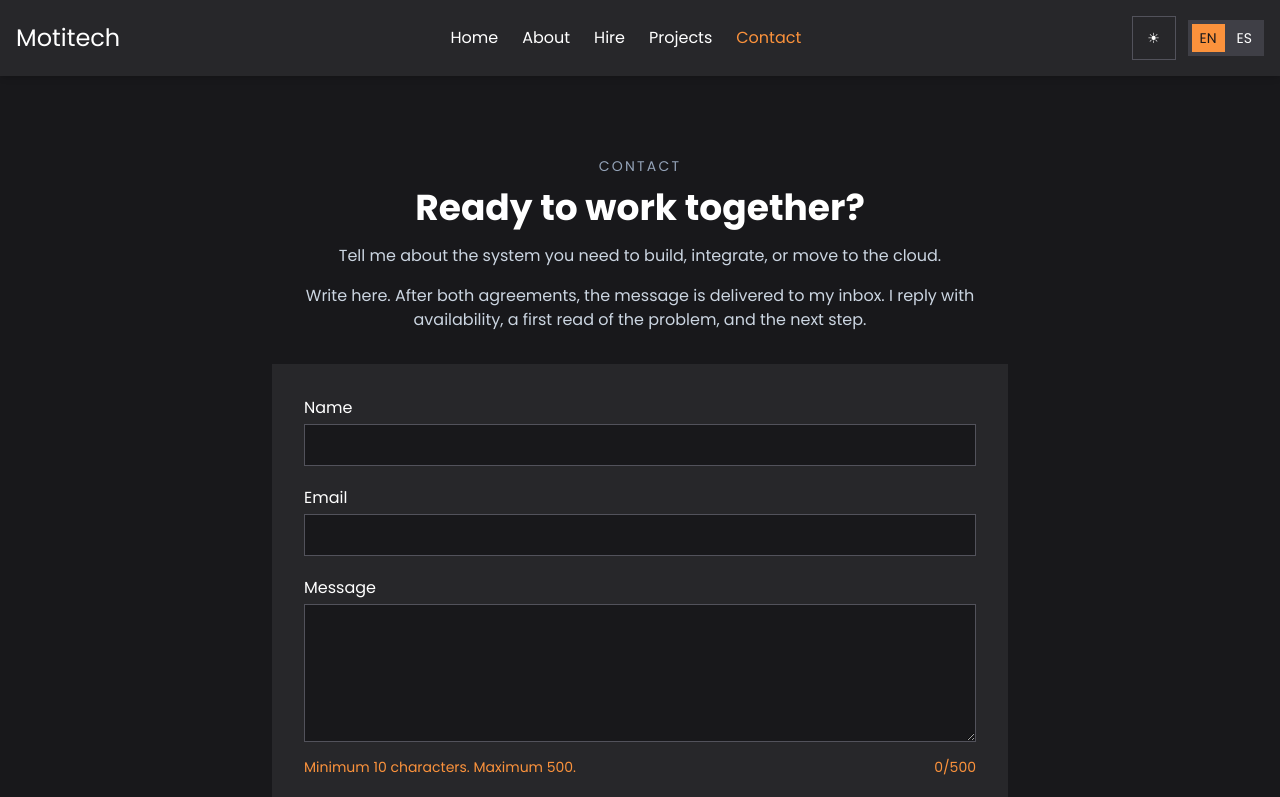
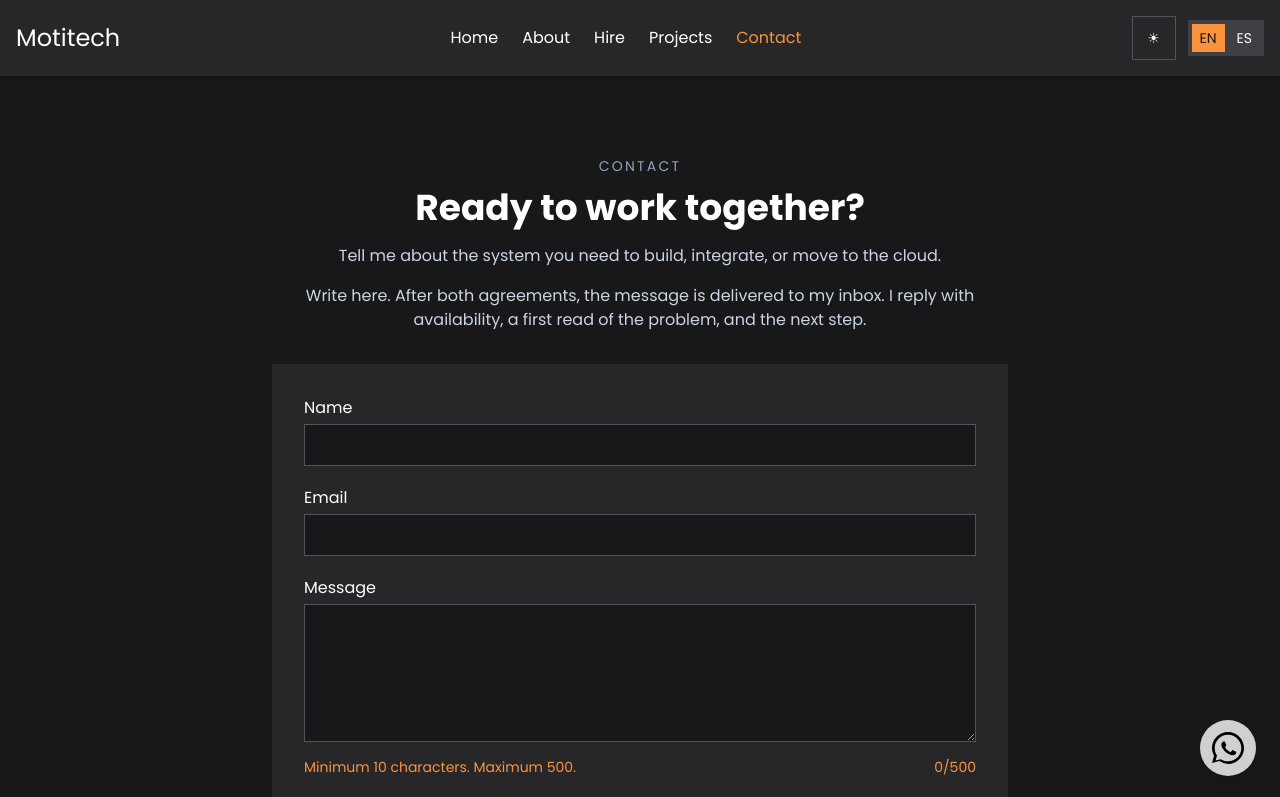
Before and after one commit to jeyssoncardenasdev/Motitech.Front, a React (Vite) app: page /contact in a window 1280 px wide. Shown: the top 797 px of the page. Built offline with nearby package versions, Linux system fonts and the light colour scheme.

Commit message:
Add WhatsApp floating button with theme-aware styling and contact consent note.

```diff
--- a/src/App.tsx
+++ b/src/App.tsx
@@ -2,6 +2,7 @@ import { lazy, Suspense } from "react";
 import { BrowserRouter as Router, Routes, Route } from "react-router-dom";
 import Home from "./components/home/Home";
 import NavbarV1 from "./components/shared/organisms/NavBar/NavBarV1";
+import WhatsAppButton from "./components/shared/WhatsAppButton";
 import Footer from "./components/shared/organisms/Footer/Footer";
 import ScrollToTop from "./components/shared/ScrollToTop";
 import Seo from "./components/shared/Seo";
@@ -25,6 +26,7 @@ function App() {
       <Seo />
       <div className="font-poppins min-h-screen flex flex-col bg-canvas text-ink">
         <NavbarV1 />
+        <WhatsAppButton />
         <main className="flex-1">
           <Suspense fallback={null}>
             <Routes>
--- a/src/components/contact/ContactPage.tsx
+++ b/src/components/contact/ContactPage.tsx
@@ -150,6 +150,8 @@ const ContactPage = () => {
             </span>
           </label>
 
+          <p className="text-xs text-faint">{contact.whatsappNote}</p>
+
           <div className="flex justify-center">
             <button
               type="submit"
--- /dev/null
+++ b/src/components/shared/WhatsAppButton.tsx
@@ -0,0 +1,26 @@
+import { useI18n } from "../../i18n/LanguageProvider";
+import whatsappIcon from "../../assets/images/icons/whatsapp.svg";
+
+const WHATSAPP_NUMBER = "573057403814";
+
+export default function WhatsAppButton() {
+  const { messages } = useI18n();
+  const text = encodeURIComponent(messages.whatsapp.defaultMessage);
+  const url = `https://wa.me/${WHATSAPP_NUMBER}?text=${text}`;
+
+  return (
+    <a
+      href={url}
+      target="_blank"
+      rel="noopener noreferrer"
+      aria-label={messages.whatsapp.label}
+      className="fixed bottom-6 right-6 z-50 flex h-14 w-14 items-center justify-center rounded-full bg-white/80 shadow-lg transition-transform hover:scale-110 focus:outline-none focus:ring-2 focus:ring-white/50 focus:ring-offset-2 [:root[data-theme='light']_&]:bg-black/80 [:root[data-theme='light']_&]:focus:ring-black/50"
+    >
+      <img
+        src={whatsappIcon}
+        alt=""
+        className="h-8 w-8 brightness-0 [:root[data-theme='light']_&]:brightness-0 [:root[data-theme='light']_&]:invert"
+      />
+    </a>
+  );
+}
--- a/src/i18n/en.ts
+++ b/src/i18n/en.ts
@@ -251,6 +251,7 @@ export const en: Messages = {
       "I agree to work with AI-assisted development (vibe coding) using platforms such as Cursor and Claude Code, and with Spec-Driven Development (SDD).",
     termsConsentLead: "I have read and accept the",
     termsConsentLink: "terms and conditions",
+    whatsappNote: "Contacting via WhatsApp also means you accept these terms.",
     blockedHint: "Name, email, message, and both boxes are required before sending.",
     cooldown: "You already sent a message. You can send another in {minutes} min.",
     sending: "Sending…",
@@ -637,6 +638,10 @@ export const en: Messages = {
     terms: "Terms and conditions",
     privacy: "Privacy policy",
   },
+  whatsapp: {
+    label: "Contact via WhatsApp",
+    defaultMessage: "Hi, I saw your portfolio and I'm interested in working together.",
+  },
   notFound: {
     title: "This page does not exist",
     body: "The address is not part of this site.",
--- a/src/i18n/es.ts
+++ b/src/i18n/es.ts
@@ -251,6 +251,7 @@ export const es: Messages = {
       "Acepto trabajar con desarrollo asistido por IA (vibe coding) usando plataformas como Cursor y Claude Code, y con desarrollo dirigido por especificación (SDD).",
     termsConsentLead: "He leído y acepto los",
     termsConsentLink: "términos y condiciones",
+    whatsappNote: "Contactar por WhatsApp también significa que aceptas estos términos.",
     blockedHint: "Nombre, correo, mensaje y las dos casillas son obligatorios antes de enviar.",
     cooldown: "Ya enviaste un mensaje. Puedes enviar otro en {minutes} min.",
     sending: "Enviando…",
@@ -643,6 +644,10 @@ export const es: Messages = {
     terms: "Términos y condiciones",
     privacy: "Política de privacidad",
   },
+  whatsapp: {
+    label: "Contactar por WhatsApp",
+    defaultMessage: "Hola, vi tu portafolio y me interesa trabajar juntos.",
+  },
   notFound: {
     title: "Esta página no existe",
     body: "La dirección no forma parte de este sitio.",
--- a/src/i18n/types.ts
+++ b/src/i18n/types.ts
@@ -97,6 +97,7 @@ export interface Messages {
     methodConsent: string;
     termsConsentLead: string;
     termsConsentLink: string;
+    whatsappNote: string;
     blockedHint: string;
     cooldown: string;
     sending: string;
@@ -151,5 +152,6 @@ export interface Messages {
     privacy: { heading: string; paragraphs: string[] }[];
   };
   footer: { rights: string; builtWithAi: string; terms: string; privacy: string };
+  whatsapp: { label: string; defaultMessage: string };
   notFound: { title: string; body: string; cta: string };
 }
```
Also changed, not shown: src/assets/images/icons/whatsapp.svg (added).
